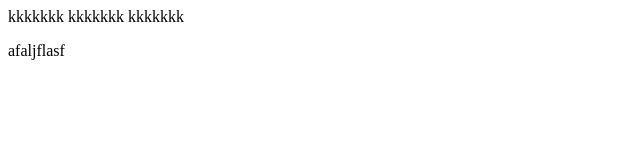
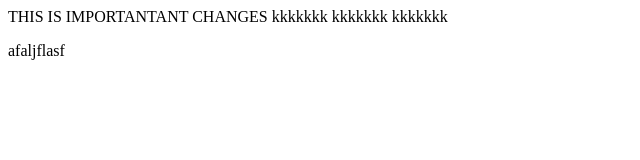
Before and after one commit to bala1323/demo, a plain HTML site: page index.html in a window 1280 px wide. Shown: the whole page, without its empty margins (0-640 px from the left). Drawn offline with Linux system fonts and the light colour scheme.

Commit message:
indexfiles some changed

```diff
--- a/index.html
+++ b/index.html
@@ -1,4 +1,7 @@
+
 <html>
+
+THIS IS IMPORTANTANT CHANGES
 kkkkkkk
 kkkkkkk
 kkkkkkk
```
